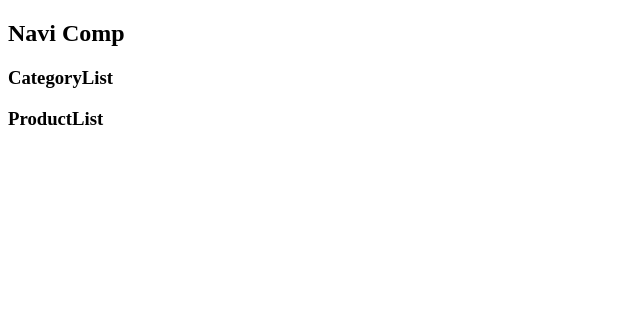
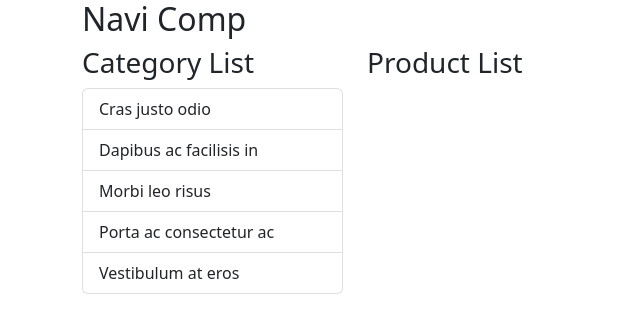
Before and after one commit to emreesnn/ProjectReact, a React (Create React App) app: page / in a window 1280 px wide. Shown: the top 332 px of the page, without its empty margins (0-640 px from the left). Built offline with nearby package versions, Linux system fonts and the light colour scheme.

Commit message:
Props kullanımı

```diff
--- a/package.json
+++ b/package.json
@@ -6,9 +6,11 @@
     "@testing-library/jest-dom": "^5.16.4",
     "@testing-library/react": "^13.3.0",
     "@testing-library/user-event": "^13.5.0",
+    "bootstrap": "^5.2.0",
     "react": "^18.2.0",
     "react-dom": "^18.2.0",
-    "react-scripts": "5.0.1",
+    "react-scripts": "^5.0.1",
+    "reactstrap": "^9.1.2",
     "web-vitals": "^2.1.4"
   },
   "scripts": {
--- a/src/App.js
+++ b/src/App.js
@@ -1,14 +1,28 @@
 import React from "react";
+import { Container } from "reactstrap";
 import CategoryList from "./CategoryList";
 import Navi from "./Navi";
 import ProductList from "./ProductList";
+import { Row,Col} from "reactstrap";
 
 function App() {
+  let productInfo = {title:"Product List"}
+  let categoryInfo = {title:"Category List"}
   return (
     <div>
-      <Navi/>
-      <CategoryList/>
-      <ProductList/>
+      <Container>
+        <Row>
+          <Navi />
+        </Row>
+        <Row>
+          <Col xs="3">
+            <CategoryList info = {categoryInfo}/>
+          </Col>
+          <Col xs="9">
+            <ProductList info = {productInfo}/>
+          </Col>
+        </Row>
+      </Container>
     </div>
   );
 }
--- a/src/CategoryList.js
+++ b/src/CategoryList.js
@@ -1,11 +1,24 @@
-import React, { Component } from 'react'
-
+import React, { Component } from "react";
+import {ListGroup,ListGroupItem} from "reactstrap"
 export default class CategoryList extends Component {
+  /* Artık Yeni sürümlerle zorunlu değil
+  constructor(props){
+      super(props);
+      state:{}
+  }
+  */
   render() {
     return (
       <div>
-        <h3>CategoryList</h3>
-        </div>
-    )
+        <h3>{this.props.info.title}</h3>
+        <ListGroup>
+          <ListGroupItem>Cras justo odio</ListGroupItem>
+          <ListGroupItem>Dapibus ac facilisis in</ListGroupItem>
+          <ListGroupItem>Morbi leo risus</ListGroupItem>
+          <ListGroupItem>Porta ac consectetur ac</ListGroupItem>
+          <ListGroupItem>Vestibulum at eros</ListGroupItem>
+        </ListGroup>
+      </div>
+    );
   }
 }
--- a/src/ProductList.js
+++ b/src/ProductList.js
@@ -4,7 +4,7 @@
   render() {
     return (
       <div>
-        <h3>ProductList</h3>
+        <h3>{this.props.info.title}</h3>
         </div>
     )
   }
--- a/src/index.js
+++ b/src/index.js
@@ -2,6 +2,7 @@
 import ReactDOM from 'react-dom/client';
 import App from './App';
 import reportWebVitals from './reportWebVitals';
+import 'bootstrap/dist/css/bootstrap.min.css';
 
 const root = ReactDOM.createRoot(document.getElementById('root'));
 root.render(
```
Also changed, not shown: 1 other file (tests, documents, lock files or other folders).
